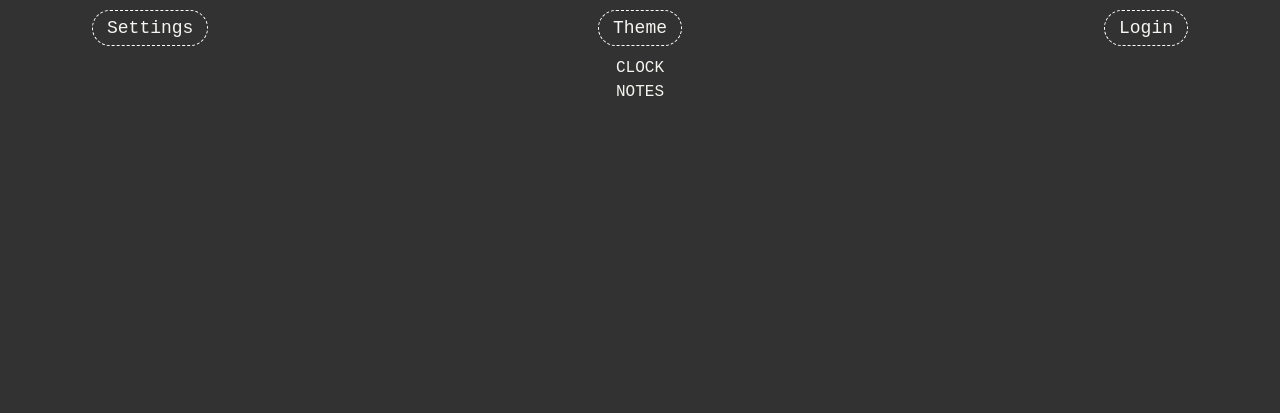
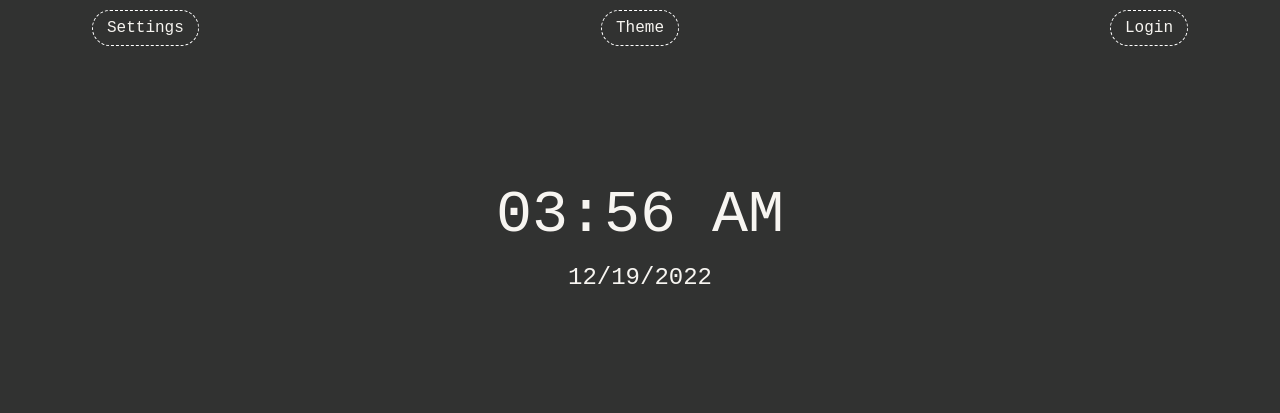
Before and after one commit to feliciadipi/simple-dash, a website with bundled scripts: page client/index.html in a window 1280 px wide. Built offline with nearby package versions, Linux system fonts and the light colour scheme.

Commit message:
Render clock, override bootstrap styling

```diff
--- a/client/index.html
+++ b/client/index.html
@@ -1,5 +1,6 @@
 <!DOCTYPE html>
 <html lang="en">
+
 <head>
     <meta charset="UTF-8">
     <link href="https://cdn.jsdelivr.net/npm/bootstrap@5.2.3/dist/css/bootstrap.min.css" rel="stylesheet">
@@ -7,6 +8,7 @@
     <script type="module" src="main.js" defer></script>
     <title>Timely</title>
 </head>
+
 <body id="body">
     <div class="container">
         <div class="row align-items-center">
@@ -20,18 +22,16 @@
                 <button type="button" class="btn">Login</button>
             </div>
         </div>
-
         <div class="row">
-            <div class="container text-xl-center">
-                CLOCK
-            </div>
+            <div class="container text-center" id="time"></div>
         </div>
-
         <div class="row">
-            <div class="container text-md-center">
-                NOTES
-            </div>
+            <div class="container text-center" id="date"></div>
+        </div>
+        <div class="row">
+            <div class="container text-center" id="notes"></div>
         </div>
     </div>
 </body>
+
 </html>
--- a/client/main.css
+++ b/client/main.css
@@ -1,5 +1,18 @@
-body {
+#body {
   font-family: "JetBrains Mono", monospace;
+  font-size: 18px;
+}
+
+#time {
+  font-size: 60px;
+  padding-top: 10%;
+  justify-content: end;
+}
+
+#date {
+  font-size: 24px;
+  padding-bottom: 10%;
+  justify-content: start;
 }
 
 .charcoal {
@@ -34,11 +47,8 @@ body {
   border-radius: 24px;
   border-width: 1px;
   box-sizing: border-box;
-  cursor: pointer;
   display: inline-flex;
   height: 36px;
-  font-size: 18px;
-  font-family: "JetBrains Mono", monospace;
   border-color: #ffff;
   line-height: 1;
   padding-left: 14px;
@@ -50,10 +60,6 @@ body {
   will-change: transform;
 }
 
-.btn:hover {
-  transform: translateY(-2px);
-}
-
 .btn:active {
   transform: translateY(2px);
 }
--- a/client/main.js
+++ b/client/main.js
@@ -2,7 +2,10 @@ import * as render from './render.js';
 import { State } from './state.js';
 import { Theme } from './theme.js';
 
-const body = document.getElementById('body');
+const bodyElement = document.getElementById('body');
+const timeElement = document.getElementById('time');
+const dateElement = document.getElementById('date');
+const notesElement = document.getElementById('notes');
 const themeButton = document.getElementById('theme-btn');
 const buttons = Array.from(document.getElementsByClassName('btn'));
 const theme = new Theme();
@@ -11,20 +14,20 @@ const state = new State();
 /* ------------------------------------------------------ */
 
 function initTheme() {
-  body.classList.add(theme.getTheme());
+  bodyElement.classList.add(theme.getTheme());
   buttons.forEach(e => e.classList.add(theme.getTheme()));
 }
 
 function changeTheme() {
   const oldTheme = theme.getTheme();
   const newTheme = theme.changeTheme().getTheme();
-  body.classList.replace(oldTheme, newTheme);
+  bodyElement.classList.replace(oldTheme, newTheme);
   buttons.forEach(e => e.classList.replace(oldTheme, newTheme));
 }
 
 function renderPage() {
-  render.renderTime(timeContainer);
-  render.renderDate(dateContainer);
+  render.renderTime(timeElement);
+  render.renderDate(dateElement);
 }
 
 /* ------------------------------------------------------ */
@@ -34,3 +37,5 @@ themeButton.addEventListener('click', changeTheme);
 /* ------------------------------------------------------ */
 
 initTheme();
+renderPage();
+setInterval(renderPage, 1000);
```
